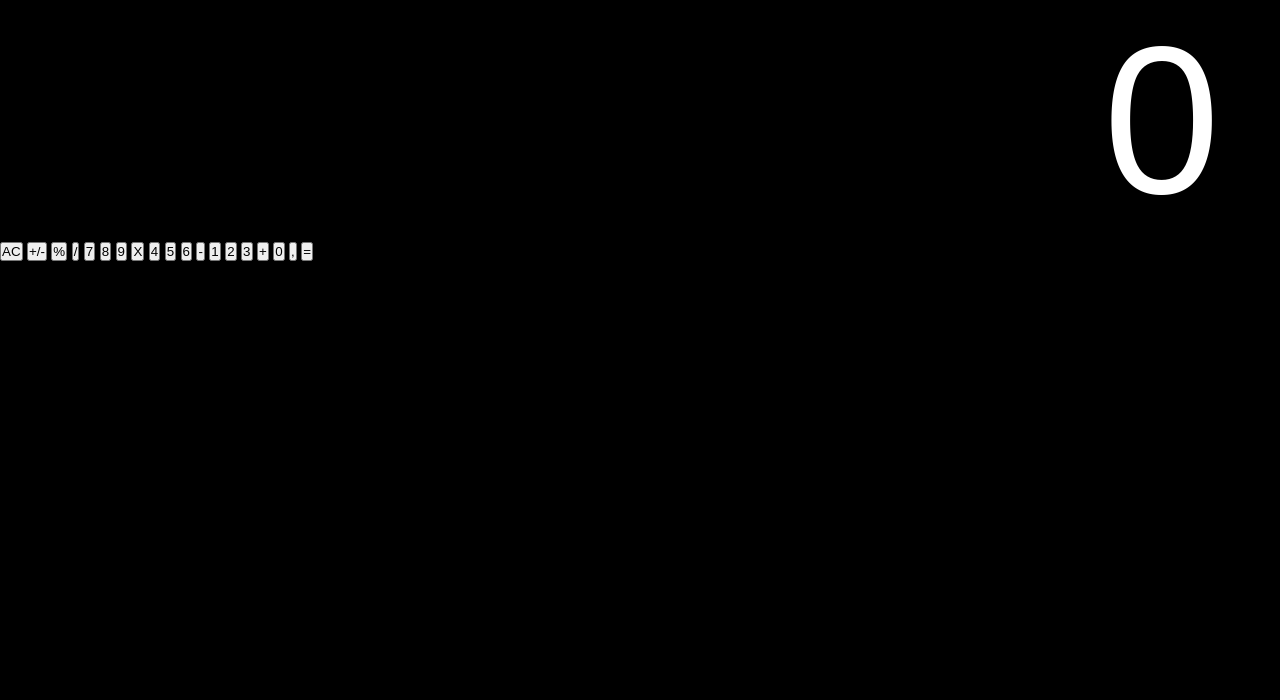
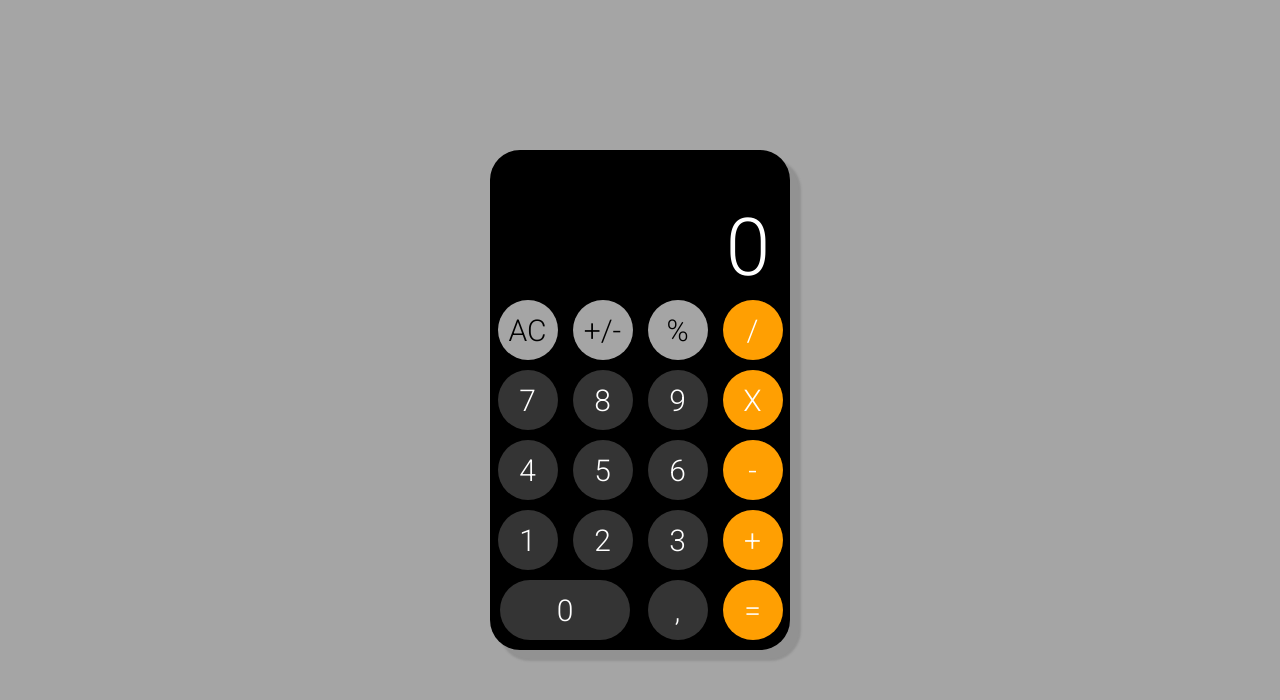
Before and after one commit to thiagomd22/calculator_apple, a plain HTML site: page index.html in a window 1280 px wide. Drawn offline with Linux system fonts and the light colour scheme.

Commit message:
html_css_finish

```diff
--- a/style.css
+++ b/style.css
@@ -1,3 +1,5 @@
+@import url('https://fonts.googleapis.com/css2?family=Roboto:wght@100;300;400;500&display=swap');
+
 *{
     padding: 0;
     margin: 0;
@@ -6,13 +8,25 @@
 html, body #fullheight {
     min-height: 100% !important;
     height: 100%;
-    font-family: Arial, Helvetica, sans-serif;
+    font-family: 'Roboto', sans-serif;
     background-color: black;
 }
 
 .container {
-    height: 100%;
+    display: flex;
+    align-items: center;
+    justify-content: center;
+    height: 100vh;
+    width: 100vw;
+    background-color: #A5A5A5;
+}
+
+.principal {
+    width: 300px;
+    height: 500px;
     background-color: black;
+    border-radius: 30px;
+    box-shadow: 10px 10px 2px 1px rgba(70, 69, 69, 0.2);
 }
 
 .result {
@@ -20,11 +34,70 @@ html, body #fullheight {
     justify-content: flex-end;
     align-items: flex-end;
     color: white;
-    height: 39%;
+    height: 29%;
 }
 
 .result span {
-    margin-right: 60px;
-    font-size: 210px;
+    margin-right: 20px;
+    font-size: 80px;
+    font-weight: 300;
     justify-self: flex-end;
 }
+
+.buttons {
+    width: 100%;
+    height:70%;
+    display: grid;
+    grid-template-columns: 25% 25% 25% 25%;
+}
+
+.item {
+    display: flex;
+    justify-content: center;
+    align-items: center;
+    font-size: 30px;
+    font-family: 'Roboto', sans-serif;
+    font-weight: 300;
+    color: white;
+    border-radius: 100%;
+    width: 60px;
+    height: 60px;
+    padding: 10px;
+    cursor: pointer;
+    align-self: center;
+    justify-self: center;
+}
+
+.percent {
+    background-color: #A5A5A5;
+    border: none;
+    color: black;
+}
+
+.item1 {
+    background-color: #A5A5A5;
+    border: none;
+
+}
+
+.item3 {
+    background-color: #FF9F02;
+    border: none;
+}
+
+.numbers, .comma {
+    background-color: #343434;
+    border: none;
+}
+
+.negative, .clear {
+    color: black;
+}
+
+.itemZero {
+    background-color: #343434;
+    width: 130px;
+    border-radius: 135px;
+    grid-column: span 2;
+    border: none;
+}
```
